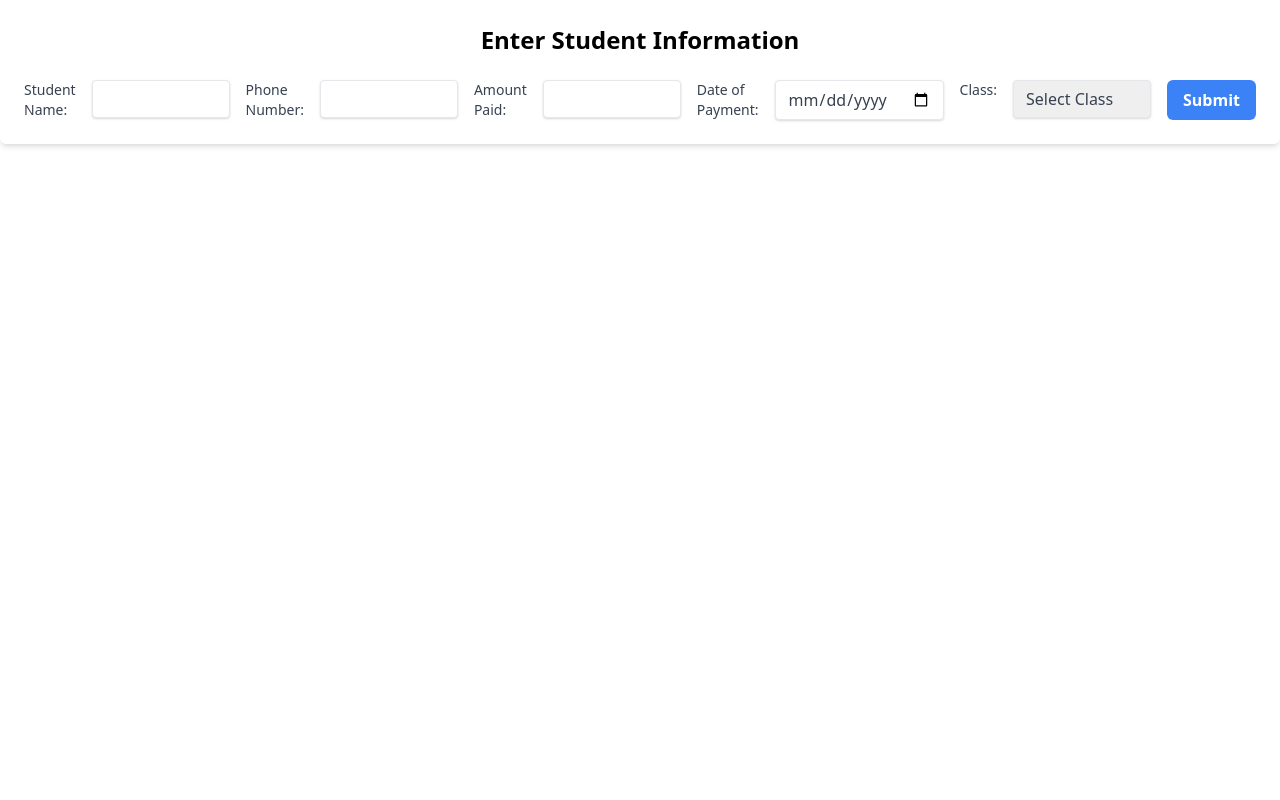
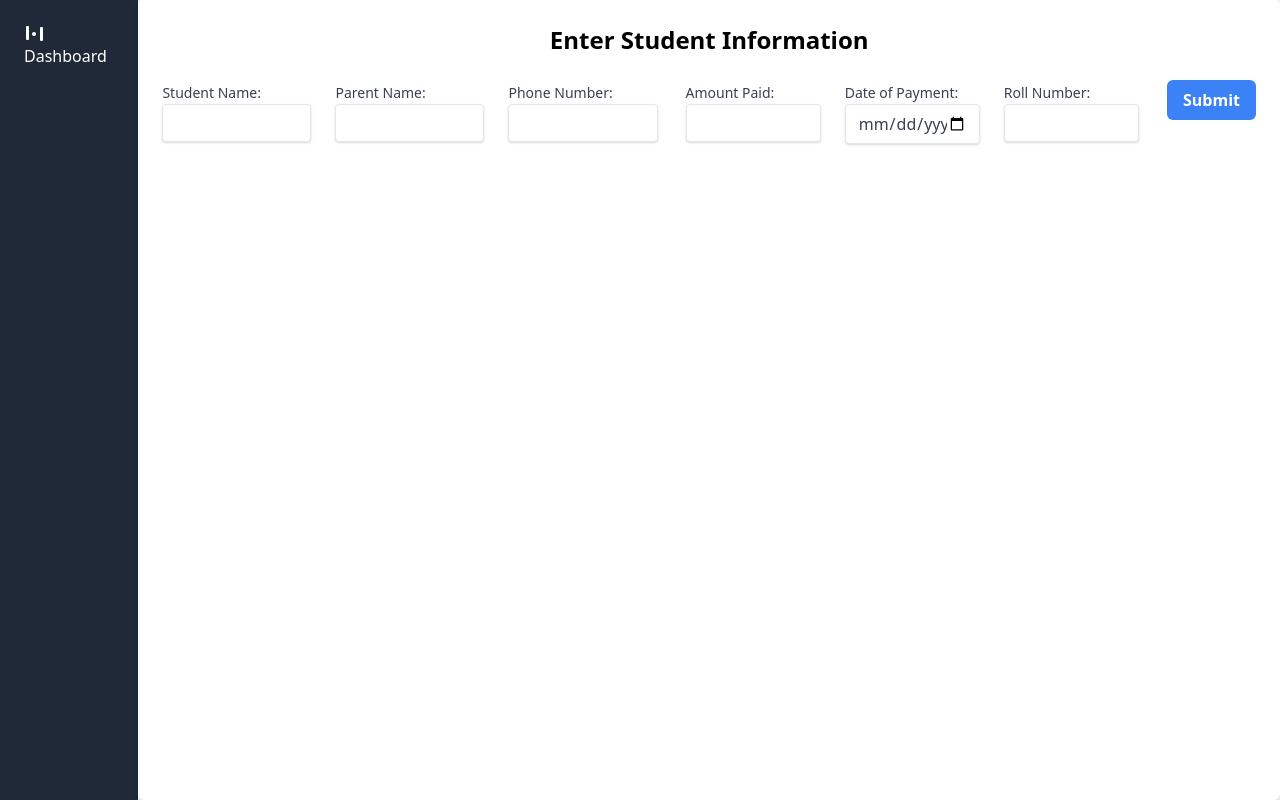
Before and after one commit to Sreekar-Shodhan/School-Management-Software, a plain HTML site: page Frontend/New-Student.html in a window 1280 px wide. Drawn offline with nearby package versions, Linux system fonts and the light colour scheme.

Commit message:
made tiny changes to the second page

```diff
--- a/Frontend/New-Student.html
+++ b/Frontend/New-Student.html
@@ -9,44 +9,103 @@
 	<link href="https://cdn.jsdelivr.net/npm/tailwindcss@2.2.19/dist/tailwind.min.css" rel="stylesheet">
 </head>
 
-<body>
+<body class="font-sans bg-gray-100 h-screen">
+
+	<div class="flex h-full">
+		<!-- Sidebar -->
+		<aside class="bg-gray-800 text-white w-64 p-4 flex flex-col">
+			<ul class="space-y-2 flex-grow">
+				<li class="hover:bg-gray-700 p-2 rounded">
+					<a href="#" class="flex items-center space-x-2">
+						<svg class="w-5 h-5" fill="currentColor" viewBox="0 0 20 20" xmlns="http://www.w3.org/2000/svg">
+							<path d="M10 12a2 2 0 100-4 2 2 0 000 4z"></path>
+							<path fill-rule="evenodd"
+								d="M2 3a1 1 0 011-1h1a1 1 0 011 1v12a1 1 0 01-1 1H3a1 1 0 01-1-1zm16 0a1 1 0 011 1v12a1 1 0 01-1 1h-1a1 1 0 01-1-1V4a1 1 0 011-1h1z"
+								clip-rule="evenodd"></path>
+						</svg>
+						<span><a href="index.html">Dashboard</a></span>
+					</a>
+				</li>
+				<!-- <li class="hover:bg-gray-700 p-2 rounded">
+					<a href="#" class="flex items-center space-x-2">
+						<!-- <svg class="w-5 h-5" fill="currentColor" viewBox="0 0 20 20" xmlns="http://www.w3.org/2000/svg">
+								<path
+									d="M6 3a1 1 0 100-2 1 1 0 000 2zM4 3a1 1 0 100-2 1 1 0 000 2zM16 3a1 1 0 100-2 1 1 0 000 2zM14 3a1 1 0 100-2 1 1 0 000 2zM10 3a1 1 0 100-2 1 1 0 000 2z">
+								</path>
+								<path
+									d="M3.293 9.293a1 1 0 011.414 0L10 14.586l5.293-5.293a1 1 0 111.414 1.414l-6 6a1 1 0 01-1.414 0l-6-6a1 1 0 010-1.414z">
+								</path>
+							</svg> -->
+						<!-- <span><a href="New-Student.html">Create New Student Information</a></span>
+					</a>
+				</li> -->
+				<!-- <li class="hover:bg-gray-700 p-2 rounded">
+						<a href="#" class="flex items-center space-x-2">
+							<svg class="w-5 h-5" fill="currentColor" viewBox="0 0 20 20" xmlns="http://www.w3.org/2000/svg">
+								<path fill-rule="evenodd"
+									d="M2 3a1 1 0 011-1h14a1 1 0 110 2H3a1 1 0 01-1-1zm1 5a1 1 0 100 2h14a1 1 0 100-2H3zm-1 4a1 1 0 011-1h14a1 1 0 110 2H3a1 1 0 01-1-1zm1 5a1 1 0 100 2h14a1 1 0 100-2H3z"
+									clip-rule="evenodd"></path>
+							</svg>
+							<span>Settings</span>
+						</a>
+					</li> -->
+			</ul>
+		</aside>
 	   <div class="bg-white p-6 rounded-md shadow-md">
 		   <h1 class="text-2xl font-bold text-center mb-6">Enter Student Information</h1>
 		   <form class="flex flex-row space-x-4 items-start">
+			<div class="flex flex-wrap -mx-3 mb-6">
+				<div class="w-full sm:w-1/2 md:w-1/3 px-3 mb-6 md:mb-0">
 					<label for="student-name" class="text-sm font-medium text-gray-700">Student Name:</label>
 					<input type="text" id="student-name"
 						class="shadow appearance-none border rounded w-full py-2 px-3 text-gray-700 leading-tight focus:outline-none focus:shadow-outline"
 						required>
+				</div>
 
+				<div class="w-full sm:w-1/2 md:w-1/3 px-3 mb-6 md:mb-0">
+					<label for="parent-name" class="text-sm font-medium text-gray-700">Parent Name:</label>
+					<input type="text" id="parent-name"
+						class="shadow appearance-none border rounded w-full py-2 px-3 text-gray-700 leading-tight focus:outline-none focus:shadow-outline"
+						required>
+				</div>
+
+				<div class="w-full sm:w-1/2 md:w-1/3 px-3">
 					<label for="phone-number" class="text-sm font-medium text-gray-700">Phone Number:</label>
 					<input type="tel" id="phone-number"
 						class="shadow appearance-none border rounded w-full py-2 px-3 text-gray-700 leading-tight focus:outline-none focus:shadow-outline"
 						required>
+				</div>
+			</div>
 
+			<div class="flex flex-wrap -mx-3 mb-6">
+				<div class="w-full sm:w-1/2 md:w-1/3 px-3 mb-6 md:mb-0">
 					<label for="amount-paid" class="text-sm font-medium text-gray-700">Amount Paid:</label>
 					<input type="text" id="amount-paid"
 						class="shadow appearance-none border rounded w-full py-2 px-3 text-gray-700 leading-tight focus:outline-none focus:shadow-outline"
 						required>
+				</div>
 
+				<div class="w-full sm:w-1/2 md:w-1/3 px-3 mb-6 md:mb-0">
 					<label for="payment-date" class="text-sm font-medium text-gray-700">Date of Payment:</label>
 					<input type="date" id="payment-date"
 						class="shadow appearance-none border rounded w-full py-2 px-3 text-gray-700 leading-tight focus:outline-none focus:shadow-outline"
 						required>
+				</div>
 
-			<label for="student-class" class="text-sm font-medium text-gray-700">Class:</label>
-			<select id="student-class"
+				<div class="w-full sm:w-1/2 md:w-1/3 px-3">
+					<label for="roll-number" class="text-sm font-medium text-gray-700">Roll Number:</label>
+					<input type="text" id="roll-number"
 						class="shadow appearance-none border rounded w-full py-2 px-3 text-gray-700 leading-tight focus:outline-none focus:shadow-outline"
 						required>
-				<option value="" disabled selected>Select Class</option>
-				<option value="grade10">Grade 10</option>
-				<option value="grade11">Grade 11</option>
-				<option value="grade12">Grade 12</option>
-			</select>
+				</div>
+			</div>
+
 
 			<button
 				class="bg-blue-500 text-white font-bold rounded-md hover:bg-blue-700 focus:outline-none focus:shadow-outline px-4 py-2">Submit</button>
 		 </form>
 	   </div>
+	</div>
 </body>
 
 </html>
```
Also changed, not shown: Frontend/index.html (+5 -8 lines). Lines whose indentation alone changed are shown as unchanged.
